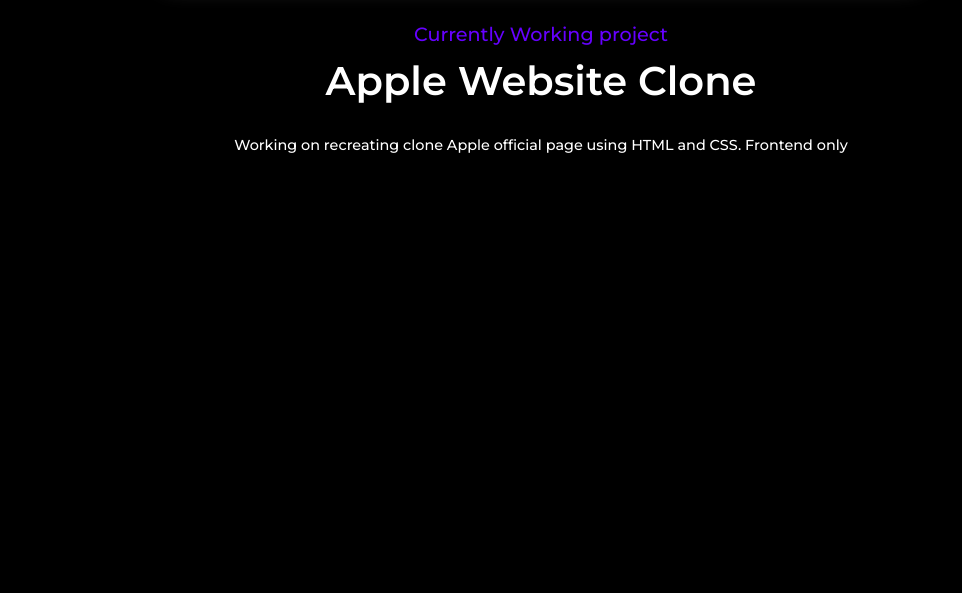
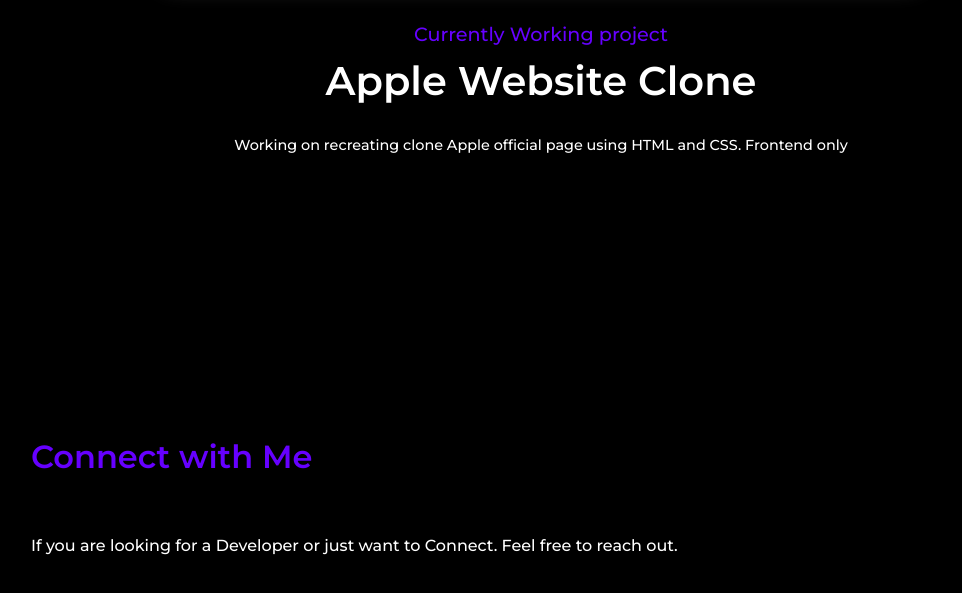
Before and after one commit to Muhamed-Razik/portfolio, a plain HTML site: page index.html in a window 1280 px wide. Shown: the part 3985-4578 px from the top of the page, without its empty margins (99-1061 px from the left). Before the commit the page ends 4322 px from the top, so only its background shows below. Drawn offline with Linux system fonts and the light colour scheme; a web font is replaced by a local one.

Commit message:
contact section add

```diff
--- a/index.html
+++ b/index.html
@@ -168,6 +168,10 @@
             </div>
         </div>
     </section>
+    <section id="contact">
+        <h2>Connect with Me</h2>
+        <p>If you are looking for a Developer or just want to Connect. Feel free to reach out.</p>
+    </section>
 </body>
 
 </html>
--- a/style.css
+++ b/style.css
@@ -97,7 +97,7 @@ span {
     color: rgb(102, 0, 255);
 
 }
-#about,#skills,#projects {
+#about,#skills,#projects,#contact {
     max-width: 1020px;
     margin: 100px auto;
 }
@@ -271,7 +271,7 @@ h4 {
     width: 80%;
     margin: 0 auto;
     border-radius: 10px;
-    box-shadow: 0 0 20px 5px rgb(75, 75, 75);
+    box-shadow: 0 0 20px 5px  rgb(75, 75, 75);
 
 
 }
```
